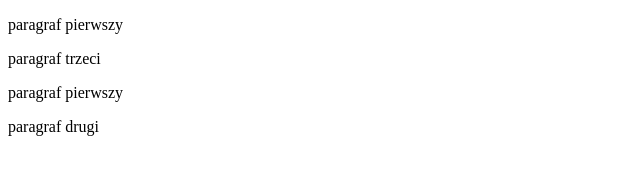
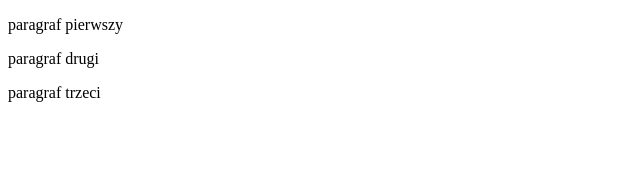
Before and after one commit to remik22/gitjestgit, a plain HTML site: page index.html in a window 1280 px wide. Shown: the whole page, without its empty margins (0-640 px from the left). Drawn offline with Linux system fonts and the light colour scheme.

Commit message:
kolejność

```diff
--- a/index.html
+++ b/index.html
@@ -9,9 +9,8 @@
 <body>
 
    <p>paragraf pierwszy</p>
+    <p>paragraf drugi</p>
     <p>paragraf trzeci</p>
-    <p>paragraf pierwszy</p>
-    <p>paragraf drugi</p>
 
 
 
```
